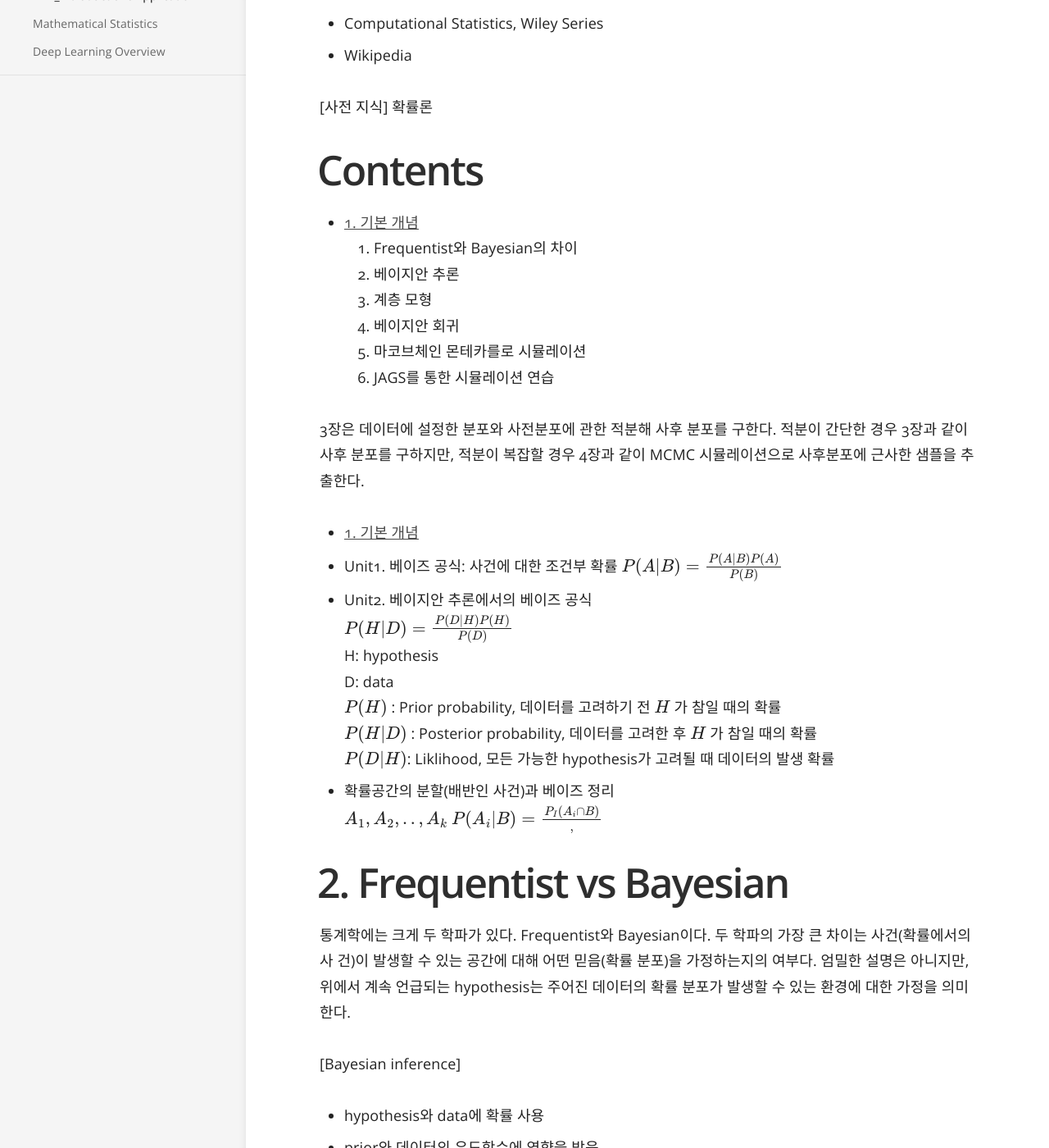
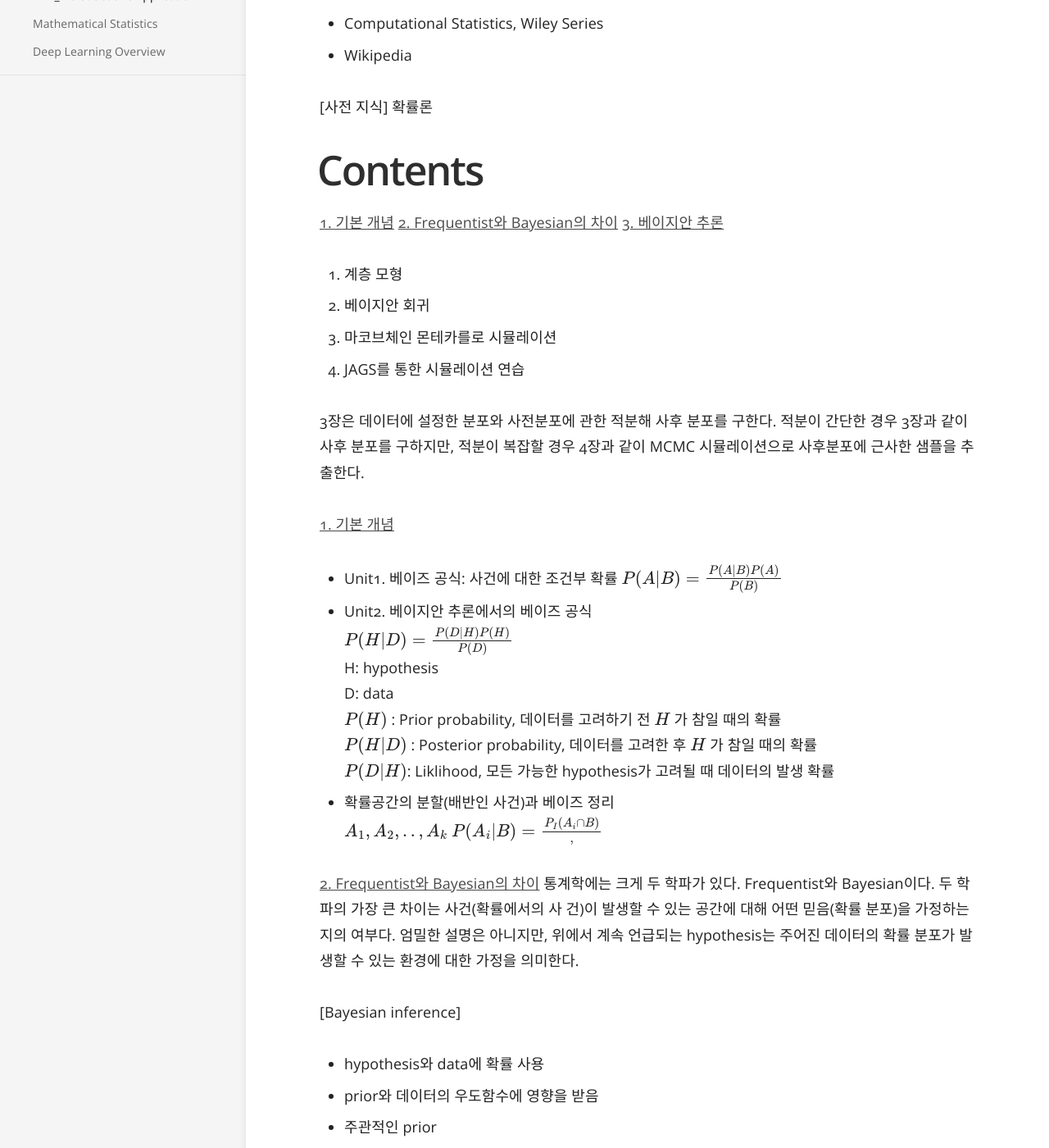
Before and after one commit to yrk3434/yrk3434.github.io, a Jekyll site: the page built from _docs/Theory/Bayesian Inference.md, in a window 1280 px wide and 1400 px high, scrolled down 575 px. Shown: the whole window at 82% size. Built offline with Jekyll 4.4.1, drawn with Linux system fonts in a browser that asks for light colours; formulas are drawn with MathJax 3; part of the change alters nothing that is shown.

Commit message:
Update Bayesian Inference.md

```diff
--- a/_docs/Theory/Bayesian Inference.md
+++ b/_docs/Theory/Bayesian Inference.md
@@ -21,9 +21,9 @@ toc_label: 목차
 [사전 지식] 확률론
 
 # Contents
-- [1. 기본 개념](#1------)
-2. Frequentist와 Bayesian의 차이
-3. 베이지안 추론
+[1. 기본 개념](#1------)
+[2. Frequentist와 Bayesian의 차이](#2-frequentist--bayesian----)
+[3. 베이지안 추론](#3--------)
 4. 계층 모형
 5. 베이지안 회귀
 6. 마코브체인 몬테카를로 시뮬레이션
@@ -32,7 +32,7 @@ toc_label: 목차
 3장은 데이터에 설정한 분포와 사전분포에 관한 적분해 사후 분포를 구한다. 적분이 간단한 경우 3장과 같이 사후 분포를 구하지만, 적분이 복잡할 경우 4장과 같이 MCMC 시뮬레이션으로 사후분포에 근사한 샘플을 추출한다.
 
 
-- [1. 기본 개념](#1------)
+[1. 기본 개념](#1------)
 - Unit1. 베이즈 공식: 사건에 대한 조건부 확률
 $ P(A|B) = \frac{P(A|B)P(A)}{P(B)} $
 - Unit2. 베이지안 추론에서의 베이즈 공식 <br/>
@@ -48,7 +48,7 @@ $ P(A_i|B) = \frac{P_I(A_i \cap B)}{
 ,
 } $
 
-# 2. Frequentist vs Bayesian
+[2. Frequentist와 Bayesian의 차이](#2-frequentist--bayesian----)
 통계학에는 크게 두 학파가 있다. Frequentist와 Bayesian이다. 두 학파의 가장 큰 차이는 사건(확률에서의 사
 건)이 발생할 수 있는 공간에 대해 어떤 믿음(확률 분포)을 가정하는지의 여부다. 엄밀한 설명은 아니지만, 위에서
 계속 언급되는 hypothesis는 주어진 데이터의 확률 분포가 발생할 수 있는 환경에 대한 가정을 의미한다.
@@ -65,7 +65,7 @@ $ P(A_i|B) = \frac{P_I(A_i \cap B)}{
 - 관측, 비관측 데이터 모두 우도 함수에 의존
 - 계산량이 비교적 적음
 
-# 3. 베이지안 추론
+[3. 베이지안 추론](#3--------)
 ## 3.1. 베이지안 추정
 
 >[요약] <br/>
```
